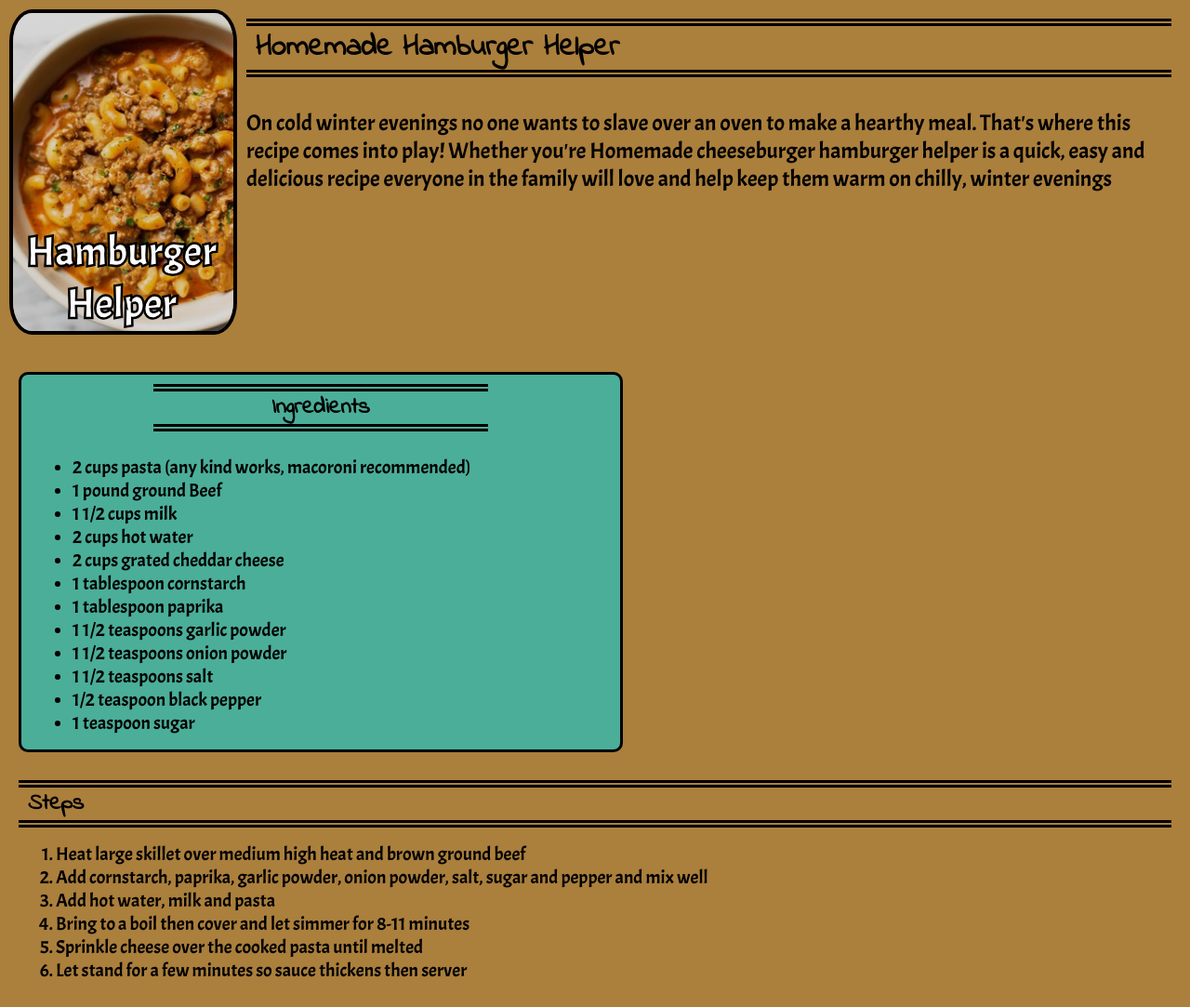
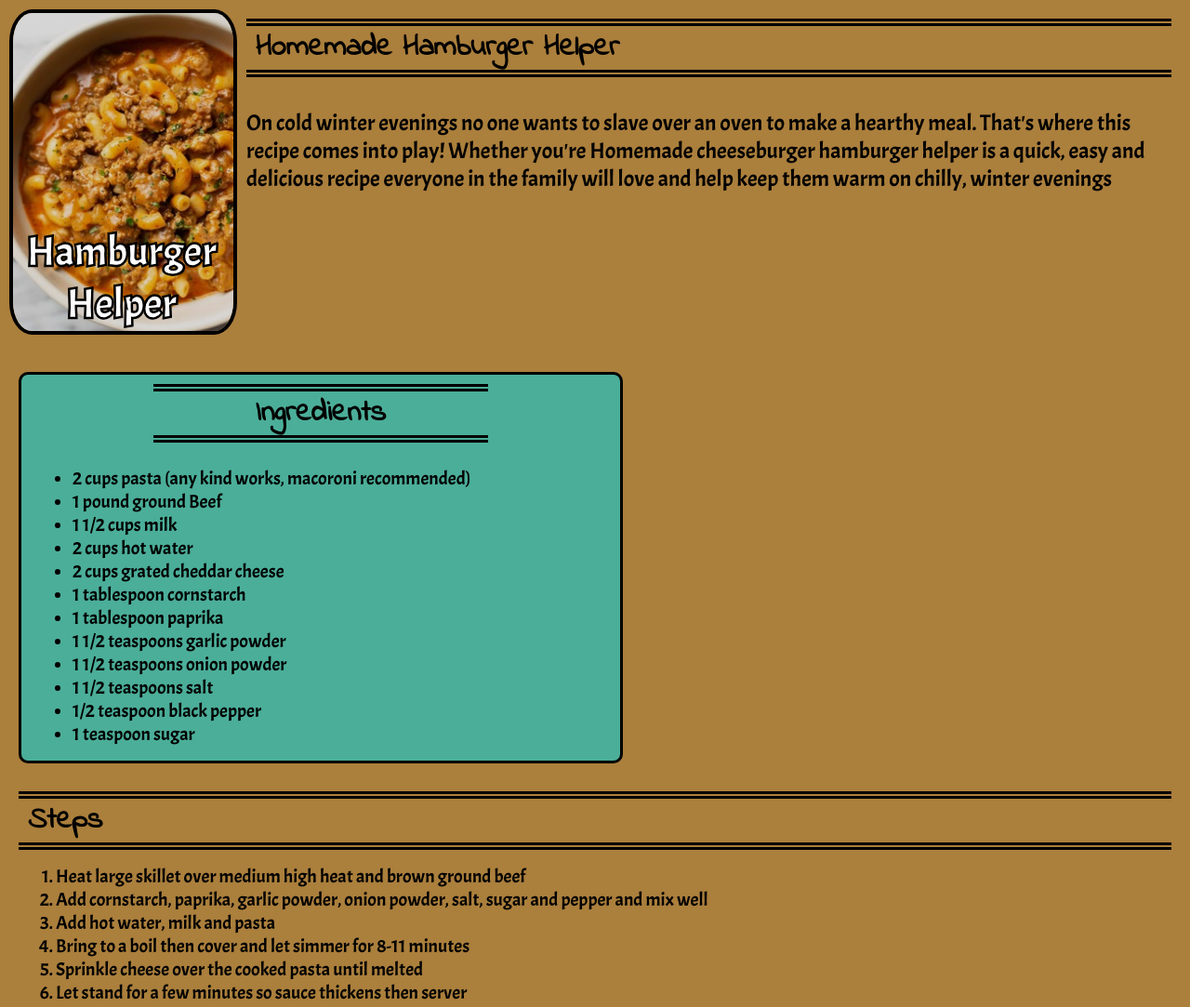
Before and after one commit to Solar-Tiger/odin-recipes, a plain HTML site: page recipes/hamburger-helper.html in a window 1280 px wide. Shown: the whole page at 93% size. Drawn offline with Linux system fonts and the light colour scheme.

Commit message:
Change h2 to h1 tags for easier readability

```diff
--- a/recipes/hamburger-helper.html
+++ b/recipes/hamburger-helper.html
@@ -39,7 +39,7 @@
             </div>
 
             <div class="ingredients-list">
-                <h2 class="description">Ingredients</h2>
+                <h1 class="description">Ingredients</h1>
 
                 <ul>
                     <li>2 cups pasta (any kind works, macoroni recommended)</li>
@@ -58,7 +58,7 @@
             </div>
 
             <div class="cooking-steps">
-                <h2 class="description">Steps</h2>
+                <h1 class="description">Steps</h1>
 
                 <ol>
                     <li>Heat large skillet over medium high heat and brown ground beef</li>
```
